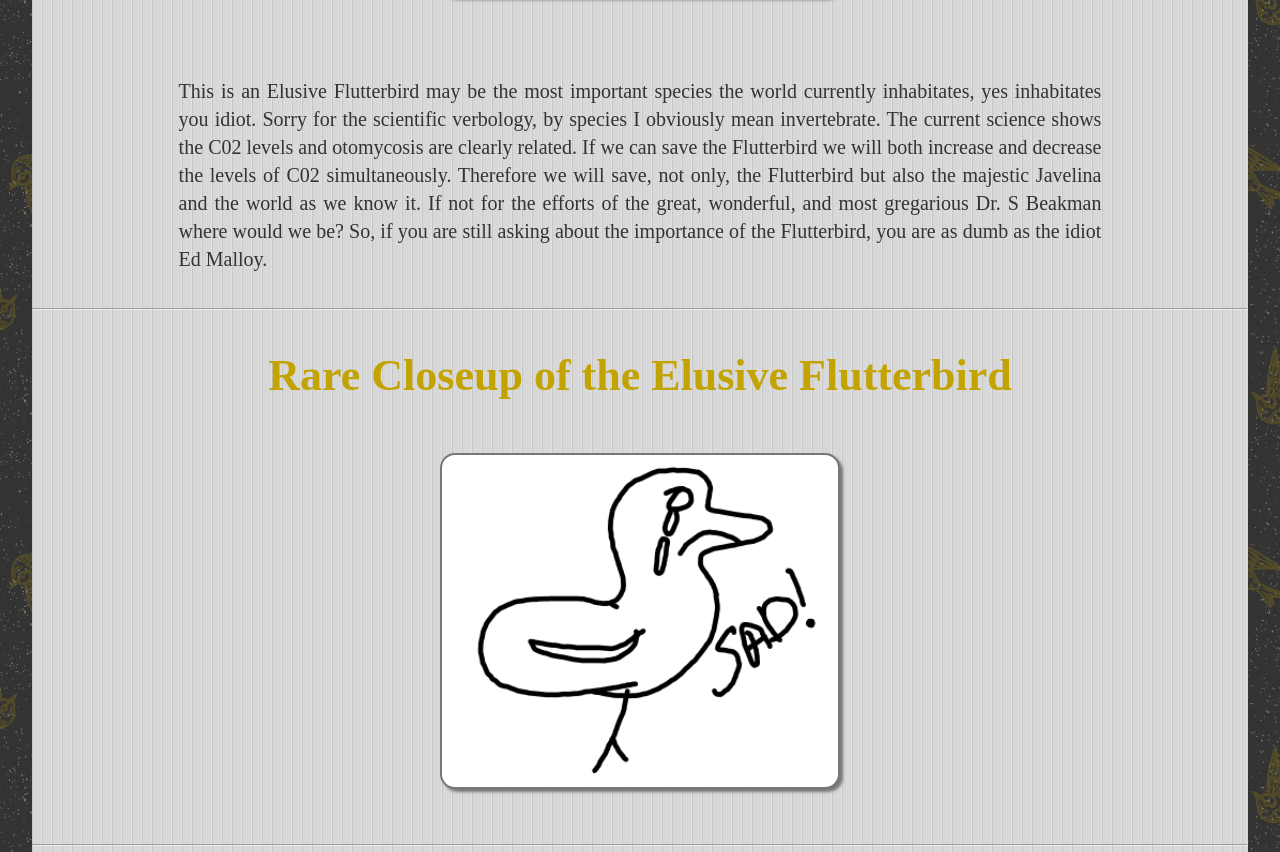
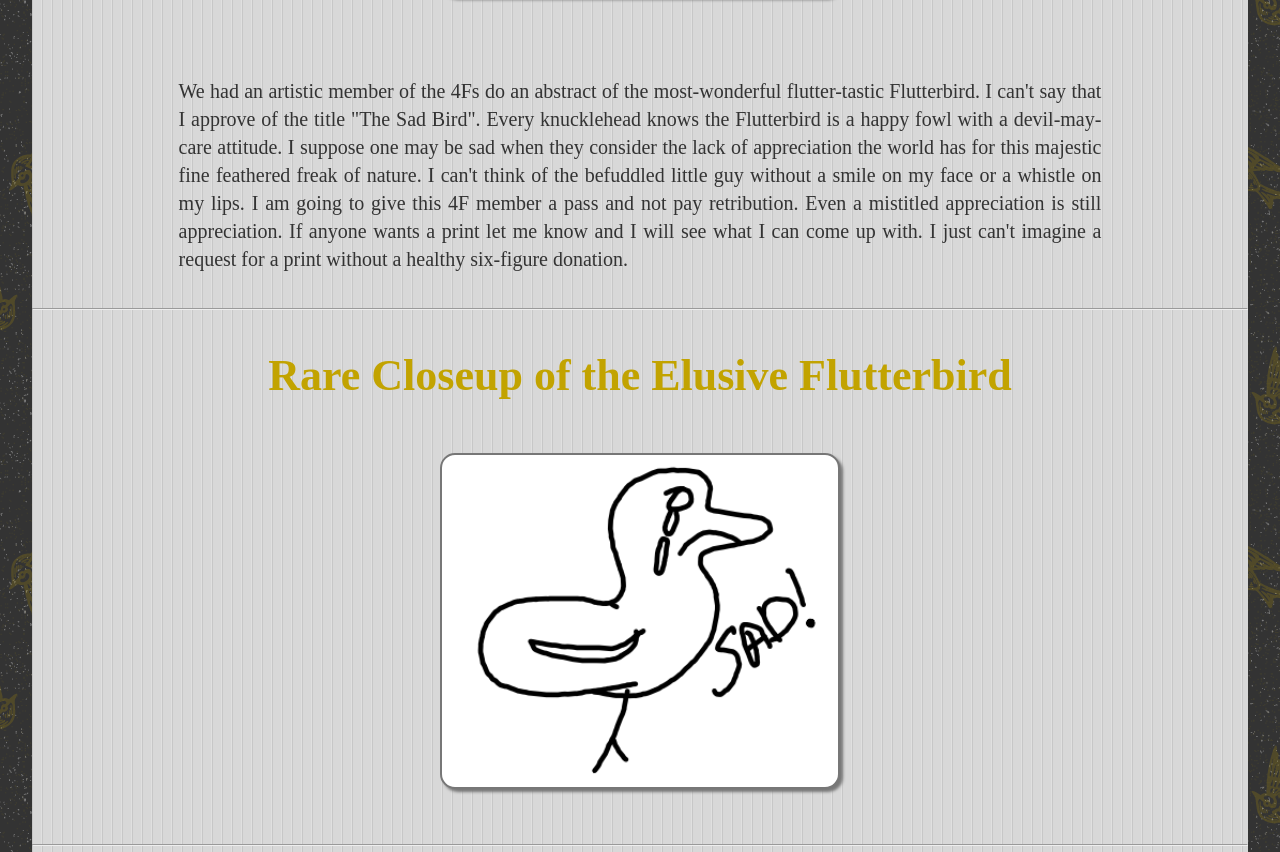
Before and after one commit to cheapcontrols/flutterbird, a plain HTML site: page index.html in a window 1280 px wide. Shown: the part 1293-2145 px from the top of the page. Drawn offline with Linux system fonts and the light colour scheme.

Commit message:
Portrait Text

```diff
--- a/index.html
+++ b/index.html
@@ -28,13 +28,14 @@
 			<hr/>
 			<h2>Artist abstract rendition of the Elusive Flutterbird</h2>
 			<p><img src="images/photos/Flutterbird Portrait small.png" alt="Flutterbird Portrait" srcset=""></p>
-			<p>This is an Elusive Flutterbird may be the most important species the world currently inhabitates, yes inhabitates you idiot.
-				Sorry for the scientific verbology, by species I obviously mean invertebrate.  The current science shows the
-				C02 levels and otomycosis are clearly related.  If we can save the Flutterbird we will both increase and
-				decrease the levels of C02 simultaneously.  Therefore we will save, not only, the Flutterbird but also the
-				majestic Javelina and the world as we know it.  If not for the efforts of the great, wonderful, and most
-				gregarious Dr. S Beakman where would we be?  So, if you are still asking about the importance of the Flutterbird,
-				you are as dumb as the idiot Ed Malloy.
+			<p>We had an artistic member of the 4Fs do an abstract of the most-wonderful flutter-tastic Flutterbird.
+				I can't say that I approve of the title "The Sad Bird".  Every knucklehead knows the Flutterbird is a happy
+				fowl with a devil-may-care attitude.  I suppose one may be sad when they consider the lack of appreciation
+				the world has for this majestic fine feathered freak of nature.  I can't think of the befuddled little
+				guy without a smile on my face or a whistle on my lips.  I am going to give this 4F member a pass and not pay
+				retribution.  Even a mistitled appreciation is still appreciation.  If anyone wants a print let me know and
+				I will see what I can come up with.  I just can't imagine a request for a print without a healthy six-figure
+				donation.
 			</p>
 			<!-- <div class="video">
 				<video controls>
```
